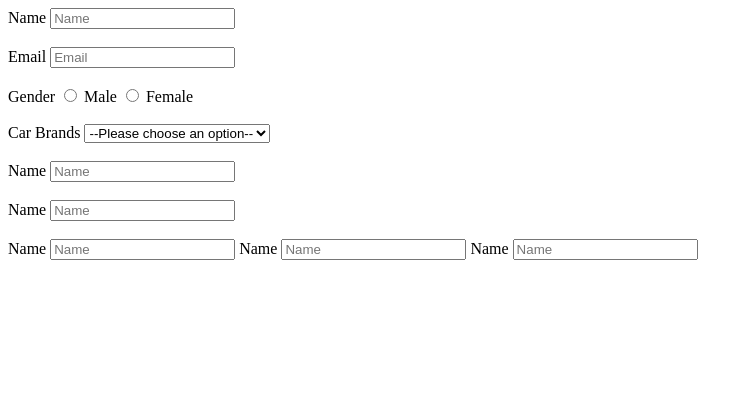
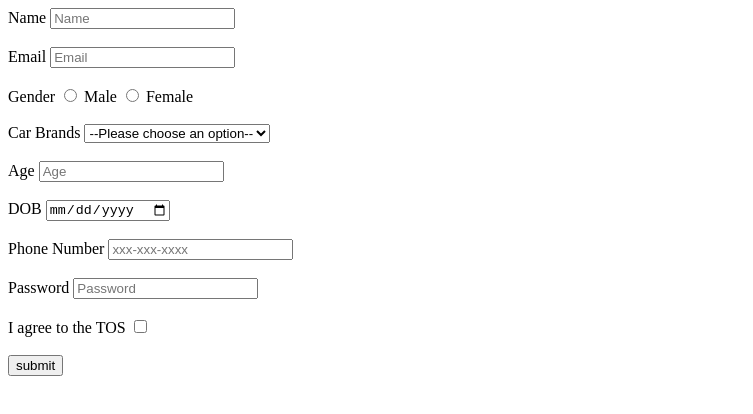
Before and after one commit to acciojob/signup-form-car-Alkeshkumar94, a website: page main.html in a window 1280 px wide. Shown: the whole page, without its empty margins (0-753 px from the left). Drawn offline with Linux system fonts and the light colour scheme.

Commit message:
created a submission

```diff
--- a/main.html
+++ b/main.html
@@ -10,7 +10,7 @@
 	<!-- the entire body must be written by student -->
     <script type="text/javascript" src="./script.js">
 </script>
-<form>
+<form method="post">
 	<label for="name" >Name</label>
 	<input id="name" type="text" placeholder="Name" required><br><br>
 
@@ -18,27 +18,33 @@
 	<input id="email" type="email" placeholder="Email" required><br><br>
 
 	<label >Gender</label>
-	<input id="gender_m" type="radio" value="male" required>
+	<input id="gender_m" type="radio" name="gender" required>
 	<label for="gender_m">Male</label>
-	<input id="gender_f" type="radio" value="female" required>
+	<input id="gender_f" type="radio" name="gender" required>
 	<label for="gender_f">Female</label><br><br>
 
-	<label for="name" >Car Brands</label>
-	<select>
+	<label for="cars">Car Brands</label>
+	<select >
 		<option value="">--Please choose an option--</option>
-
+		<option>audi</option>
+		<option>bmw</option>
 	</select><br><br>
 
-	<label for="name" >Name</label>
-	<input id="name" type="text" placeholder="Name" required><br><br>
-	<label for="name" >Name</label>
-	<input id="name" type="text" placeholder="Name" required><br><br>
-	<label for="name" >Name</label>
-	<input id="name" type="text" placeholder="Name" required>
-	<label for="name" >Name</label>
-	<input id="name" type="text" placeholder="Name" required>
-	<label for="name" >Name</label>
-	<input id="name" type="text" placeholder="Name" required>
+	<label for="age" >Age</label>
+	<input id="age" type="number" placeholder="Age" required><br><br>
+
+	<label for="dob" >DOB</label>
+	<input id="dob" type="date" required><br><br>
+
+	<label for="tel" >Phone Number</label>
+	<input id="tel" type="tel" placeholder="xxx-xxx-xxxx" ><br><br>
+
+	<label for="password" >Password</label>
+	<input id="password" type="password" placeholder="Password" required><br><br>
+
+	<label for="tos" >I agree to the TOS</label>
+	<input id="tos" type="checkbox" required><br><br>
+	<button type="submit">submit</button>
 
 </form>
 </body>
```
